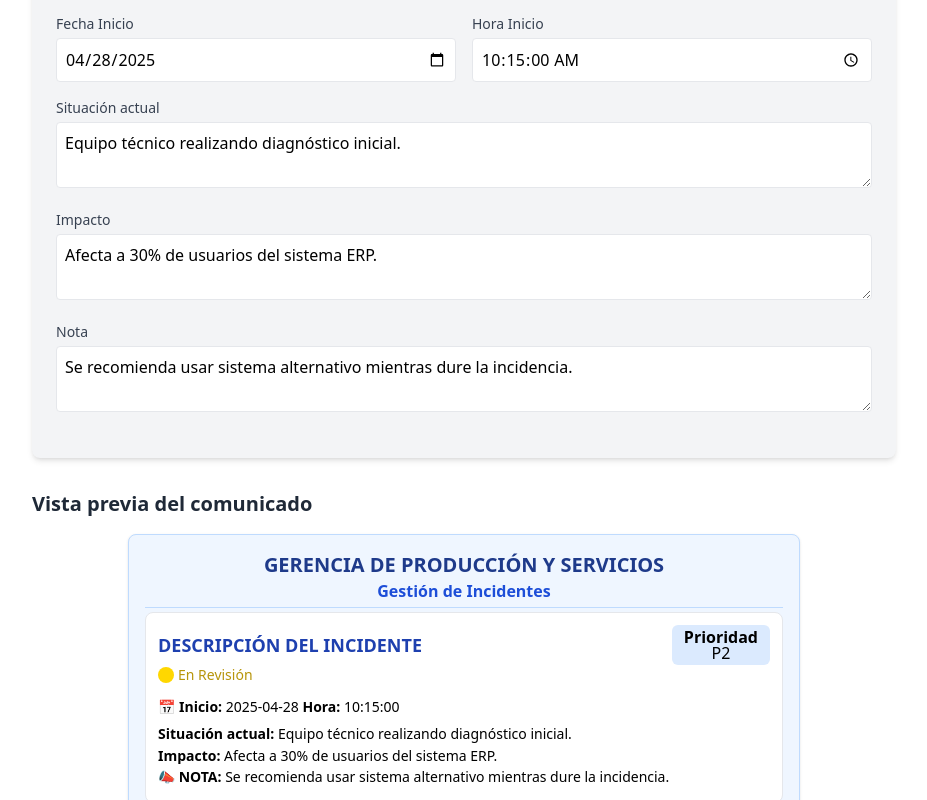
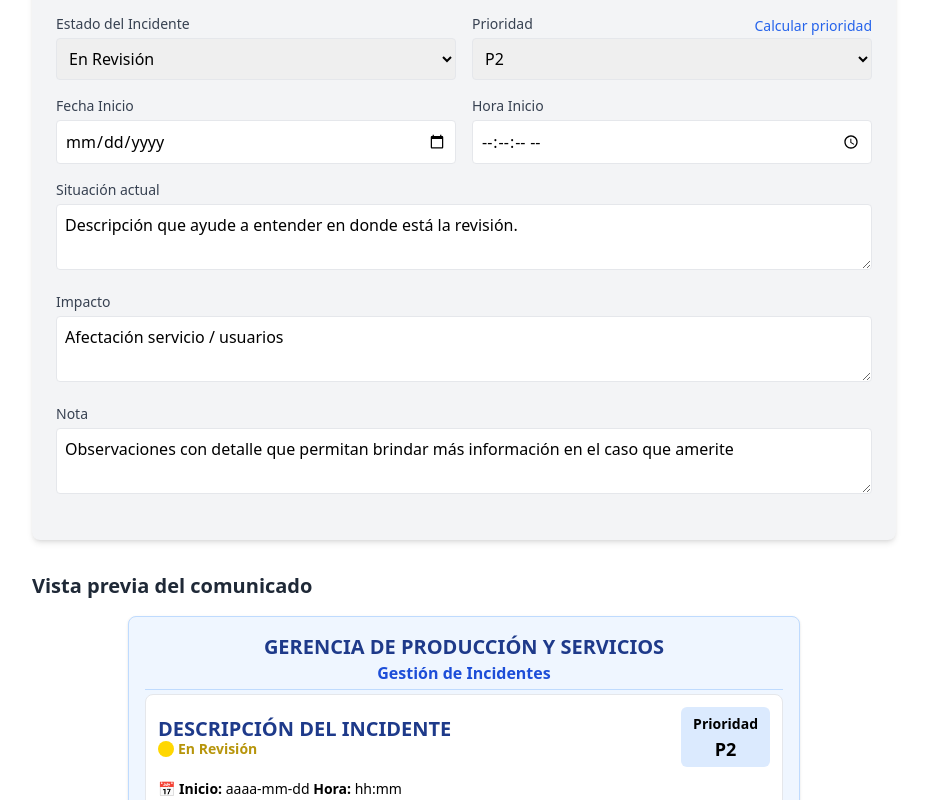
Before and after one commit to l6a6h6l/generador-comunicados-corroe, a React (Create React App) app: page / in a window 1280 px wide. Shown: the part 240-1040 px from the top of the page, without its empty margins (176-1103 px from the left). Built offline with nearby package versions, Linux system fonts and the light colour scheme; the HTML template or start-up script is replaced by a standard one.

Commit message:
Update FormularioIncidente.jsx

```diff
--- a/src/components/FormularioIncidente.jsx
+++ b/src/components/FormularioIncidente.jsx
@@ -2,26 +2,76 @@ import React, { useState } from 'react';
 
 const FormularioIncidente = () => {
   // Estados para el formulario principal
+  const [descripcionIncidente, setDescripcionIncidente] = useState('DESCRIPCIÓN DEL INCIDENTE');
   const [estado, setEstado] = useState('En Revisión');
   const [prioridad, setPrioridad] = useState('P2');
-  const [fechaInicio, setFechaInicio] = useState('2025-04-28');
-  const [horaInicio, setHoraInicio] = useState('10:15:00');
-  const [fechaFin, setFechaFin] = useState('2025-04-28');
-  const [horaFin, setHoraFin] = useState('12:30:00');
-  const [situacionActual, setSituacionActual] = useState('Equipo técnico realizando diagnóstico inicial.');
-  const [impacto, setImpacto] = useState('Afecta a 30% de usuarios del sistema ERP.');
-  const [nota, setNota] = useState('Se recomienda usar sistema alternativo mientras dure la incidencia.');
-  const [accionesRecuperacion, setAccionesRecuperacion] = useState('Se reinició el servidor principal y se actualizaron parámetros de configuración.');
-  const [causaRaiz, setCausaRaiz] = useState('Saturación de memoria en servidor de aplicaciones por consultas no optimizadas.');
+  const [fechaInicio, setFechaInicio] = useState('');
+  const [horaInicio, setHoraInicio] = useState('');
+  const [fechaFin, setFechaFin] = useState('');
+  const [horaFin, setHoraFin] = useState('');
+  const [situacionActual, setSituacionActual] = useState('Descripción que ayude a entender en donde está la revisión.');
+  const [impacto, setImpacto] = useState('Afectación servicio / usuarios');
+  const [nota, setNota] = useState('Observaciones con detalle que permitan brindar más información en el caso que amerite');
+  const [accionesRecuperacion, setAccionesRecuperacion] = useState('Acción que permitió la recuperación del servicio');
+  const [causaRaiz, setCausaRaiz] = useState('Descripción de la causa');
   const [mostrarTabla, setMostrarTabla] = useState(false);
   const [diagnostico, setDiagnostico] = useState('Se identificaron consultas SQL recursivas que consumían memoria excesiva del servidor de aplicaciones.');
   const [mostrarCalculadoraPrioridad, setMostrarCalculadoraPrioridad] = useState(false);
+
+  // Estados para el cálculo de prioridad
+  const [afectacion, setAfectacion] = useState(0);
+  const [impactoUsuarios, setImpactoUsuarios] = useState(1);
+  const [urgencia, setUrgencia] = useState(2);
+  const [horario, setHorario] = useState(2);
 
   // Estado para la tabla de tiempos
   const [tiempos, setTiempos] = useState([
     { inicio: '10:15:00', fin: '10:45:00', total: '0:30:00' },
     { inicio: '11:05:00', fin: '11:32:00', total: '0:27:00' },
   ]);
+
+  // Calcular el puntaje de prioridad
+  const calcularPuntajePrioridad = () => {
+    return afectacion + impactoUsuarios + urgencia + horario;
+  };
+
+  // Actualizar la prioridad basada en el puntaje
+  const actualizarPrioridad = (puntaje) => {
+    if (puntaje >= 12) {
+      setPrioridad('P1');
+    } else if (puntaje >= 10 && puntaje <= 11) {
+      setPrioridad('P2');
+    } else if (puntaje >= 5 && puntaje <= 9) {
+      setPrioridad('P3');
+    } else {
+      setPrioridad('P4');
+    }
+  };
+
+  // Manejar cambios en el cálculo de prioridad
+  const handleAfectacionChange = (value) => {
+    setAfectacion(value);
+    const newPuntaje = value + impactoUsuarios + urgencia + horario;
+    actualizarPrioridad(newPuntaje);
+  };
+
+  const handleImpactoChange = (value) => {
+    setImpactoUsuarios(value);
+    const newPuntaje = afectacion + value + urgencia + horario;
+    actualizarPrioridad(newPuntaje);
+  };
+
+  const handleUrgenciaChange = (value) => {
+    setUrgencia(value);
+    const newPuntaje = afectacion + impactoUsuarios + value + horario;
+    actualizarPrioridad(newPuntaje);
+  };
+
+  const handleHorarioChange = (value) => {
+    setHorario(value);
+    const newPuntaje = afectacion + impactoUsuarios + urgencia + value;
+    actualizarPrioridad(newPuntaje);
+  };
 
   // Función para añadir una nueva fila a la tabla de tiempos
   const agregarTiempo = () => setTiempos([...tiempos, { inicio: '', fin: '', total: '' }]);
@@ -90,6 +140,18 @@ const FormularioIncidente = () => {
       <div className="mb-8">
         <h2 className="text-xl font-bold mb-4 text-gray-800">Formulario de Gestión de Incidentes</h2>
         <div className="bg-gray-100 p-6 rounded-lg shadow-md">
+          {/* Descripción del incidente - nuevo campo */}
+          <div className="mb-4">
+            <label className="block text-sm font-medium mb-1 text-gray-700">Descripción del Incidente</label>
+            <input
+              type="text"
+              className="w-full p-2 border rounded"
+              value={descripcionIncidente}
+              onChange={(e) => setDescripcionIncidente(e.target.value)}
+              placeholder="DESCRIPCIÓN DEL INCIDENTE"
+            />
+          </div>
+
           {/* Estado y Prioridad */}
           <div className="grid grid-cols-1 md:grid-cols-2 gap-4 mb-4">
             <div>
@@ -131,17 +193,17 @@ const FormularioIncidente = () => {
           {mostrarCalculadoraPrioridad && (
             <div className="border border-blue-200 bg-blue-50 rounded-lg p-4 mb-4">
               <h3 className="text-lg font-bold mb-2 text-blue-800 text-center">Calculadora de Prioridad</h3>
-              <p className="text-center mb-2">Puntaje actual: <span className="font-bold">6</span> - Prioridad: <span className="font-bold text-red-600">{prioridad}</span></p>
+              <p className="text-center mb-2">Puntaje actual: <span className="font-bold">{calcularPuntajePrioridad()}</span> - Prioridad: <span className="font-bold text-red-600">{prioridad}</span></p>
 
               <div className="grid grid-cols-1 md:grid-cols-4 gap-4 mb-4">
                 {/* Afectación */}
                 <div className="border-r border-blue-200 p-2 rounded-lg bg-blue-100">
                   <h4 className="font-semibold text-blue-700 mb-2 text-center">Afectación</h4>
                   {[
-                    {id: 'afectacionTotal', label: 'Indisponibilidad Total (3)'},
-                    {id: 'afectacionParcial', label: 'Indisponibilidad Parcial (2)'},
-                    {id: 'delayIncidente', label: 'Delay (1)'},
-                    {id: 'afectacionNinguna', label: 'Ninguna (0)', defaultChecked: true}
+                    {id: 'afectacionTotal', label: 'Indisponibilidad Total (3)', value: 3},
+                    {id: 'afectacionParcial', label: 'Indisponibilidad Parcial (2)', value: 2},
+                    {id: 'delayIncidente', label: 'Delay (1)', value: 1},
+                    {id: 'afectacionNinguna', label: 'Ninguna (0)', value: 0, defaultChecked: true}
                   ].map(item => (
                     <div key={item.id} className="flex items-center mb-2">
                       <input
@@ -149,7 +211,8 @@ const FormularioIncidente = () => {
                         id={item.id}
                         name="afectacion"
                         className="mr-2"
-                        defaultChecked={item.defaultChecked}
+                        checked={afectacion === item.value}
+                        onChange={() => handleAfectacionChange(item.value)}
                       />
                       <label htmlFor={item.id} className="text-sm">{item.label}</label>
                     </div>
@@ -160,9 +223,9 @@ const FormularioIncidente = () => {
                 <div className="border-r border-blue-200 p-2 rounded-lg bg-blue-100">
                   <h4 className="font-semibold text-blue-700 mb-2 text-center">Impacto</h4>
                   {[
-                    {id: 'impactoMasivo', label: 'Masivo (3)'},
-                    {id: 'impactoMultiple', label: 'Múltiple (2)'},
-                    {id: 'impactoPuntual', label: 'Puntual (1)', defaultChecked: true}
+                    {id: 'impactoMasivo', label: 'Masivo (3)', value: 3},
+                    {id: 'impactoMultiple', label: 'Múltiple (2)', value: 2},
+                    {id: 'impactoPuntual', label: 'Puntual (1)', value: 1, defaultChecked: true}
                   ].map(item => (
                     <div key={item.id} className="flex items-center mb-2">
                       <input
@@ -170,7 +233,8 @@ const FormularioIncidente = () => {
                         id={item.id}
                         name="impactoUsuarios"
                         className="mr-2"
-                        defaultChecked={item.defaultChecked}
+                        checked={impactoUsuarios === item.value}
+                        onChange={() => handleImpactoChange(item.value)}
                       />
                       <label htmlFor={item.id} className="text-sm">{item.label}</label>
                     </div>
@@ -181,10 +245,10 @@ const FormularioIncidente = () => {
                 <div className="border-r border-blue-200 p-2 rounded-lg bg-blue-100">
                   <h4 className="font-semibold text-blue-700 mb-2 text-center">Urgencia</h4>
                   {[
-                    {id: 'criticaUrgencia', label: 'Crítica (4)'},
-                    {id: 'altaUrgencia', label: 'Alta (3)'},
-                    {id: 'mediaUrgencia', label: 'Media (2)', defaultChecked: true},
-                    {id: 'bajaUrgencia', label: 'Baja (1)'}
+                    {id: 'criticaUrgencia', label: 'Crítica (4)', value: 4},
+                    {id: 'altaUrgencia', label: 'Alta (3)', value: 3},
+                    {id: 'mediaUrgencia', label: 'Media (2)', value: 2, defaultChecked: true},
+                    {id: 'bajaUrgencia', label: 'Baja (1)', value: 1}
                   ].map(item => (
                     <div key={item.id} className="flex items-center mb-2">
                       <input
@@ -192,7 +256,8 @@ const FormularioIncidente = () => {
                         id={item.id}
                         name="urgencia"
                         className="mr-2"
-                        defaultChecked={item.defaultChecked}
+                        checked={urgencia === item.value}
+                        onChange={() => handleUrgenciaChange(item.value)}
                       />
                       <label htmlFor={item.id} className="text-sm">{item.label}</label>
                     </div>
@@ -203,8 +268,8 @@ const FormularioIncidente = () => {
                 <div className="p-2 rounded-lg bg-blue-100">
                   <h4 className="font-semibold text-blue-700 mb-2 text-center">Horario</h4>
                   {[
-                    {id: 'horarioAlta', label: 'Alta Carga TX 08h00-23h00 (2)', defaultChecked: true},
-                    {id: 'horarioBaja', label: 'Baja Carga TX 23h00-08h00 (1)'}
+                    {id: 'horarioAlta', label: 'Alta Carga TX 08h00-23h00 (2)', value: 2, defaultChecked: true},
+                    {id: 'horarioBaja', label: 'Baja Carga TX 23h00-08h00 (1)', value: 1}
                   ].map(item => (
                     <div key={item.id} className="flex items-center mb-2">
                       <input
@@ -212,7 +277,8 @@ const FormularioIncidente = () => {
                         id={item.id}
                         name="horario"
                         className="mr-2"
-                        defaultChecked={item.defaultChecked}
+                        checked={horario === item.value}
+                        onChange={() => handleHorarioChange(item.value)}
                       />
                       <label htmlFor={item.id} className="text-xs">{item.label}</label>
                     </div>
@@ -249,6 +315,7 @@ const FormularioIncidente = () => {
                 className="w-full p-2 border rounded"
                 value={fechaInicio}
                 onChange={(e) => setFechaInicio(e.target.value)}
+                placeholder="aaaa-mm-dd"
               />
             </div>
             <div>
@@ -259,6 +326,7 @@ const FormularioIncidente = () => {
                 value={horaInicio}
                 onChange={(e) => setHoraInicio(e.target.value)}
                 step="1"
+                placeholder="hh:mm:ss"
               />
             </div>
           </div>
@@ -274,6 +342,7 @@ const FormularioIncidente = () => {
                     className="w-full p-2 border rounded"
                     value={fechaFin}
                     onChange={(e) => setFechaFin(e.target.value)}
+                    placeholder="aaaa-mm-dd"
                   />
                 </div>
                 <div>
@@ -284,6 +353,7 @@ const FormularioIncidente = () => {
                     value={horaFin}
                     onChange={(e) => setHoraFin(e.target.value)}
                     step="1"
+                    placeholder="hh:mm:ss"
                   />
                 </div>
               </div>
@@ -431,23 +501,17 @@ const FormularioIncidente = () => {
 
           <div className="bg-white p-3 rounded-lg border border-gray-200 mb-4">
             <div className="mb-3">
-              <div className="mb-0 pb-0 leading-none">
+              <div>
                 <div className="flex justify-between items-center">
-                  <div className="font-bold text-blue-800 text-lg">DESCRIPCIÓN DEL INCIDENTE</div>
-                  <div className="bg-blue-100 px-3 py-1 rounded-md text-center">
-                    <span className="font-bold">Prioridad</span><br/>
-                    <span className="text-center">{prioridad}</span>
-                  </div>
-                </div>
-              </div>
-
-              <div className="flex items-center mt-0 pt-0">
+                  <div>
+                    <div className="font-bold text-blue-900 text-xl uppercase">{descripcionIncidente}</div>
+                    <div className="flex items-center -mt-1">
                       <div
                         className="w-4 h-4 rounded-full mr-1"
                         style={{ backgroundColor: getColorEstado() }}
                       ></div>
                       <span
-                  className="font-medium text-sm"
+                        className="font-bold text-sm"
                         style={{
                           color: estado === 'En Revisión' ? '#B7950B' :
                                 estado === 'Avance' ? '#E74C3C' : '#2ECC71'
@@ -455,23 +519,30 @@ const FormularioIncidente = () => {
                       >{estado}</span>
                     </div>
                   </div>
+                  <div className="bg-blue-100 px-3 py-1 rounded-md text-center">
+                    <span className="font-bold text-sm">Prioridad</span><br/>
+                    <span className="text-center font-bold text-lg">{prioridad}</span>
+                  </div>
+                </div>
+              </div>
+            </div>
 
             {!mostrarTabla && (
-              <div className="mb-2">
-                <div className="flex items-center text-sm">
-                  <span className="text-blue-500">📅</span>
-                  <span className="ml-1"><strong>Inicio:</strong> {fechaInicio || 'aaaa-mm-dd'} <strong>Hora:</strong> {horaInicio || 'hh:mm'}</span>
+              <div className="mb-4">
+                <div className="flex items-center text-sm mb-0">
+                  <span className="mr-1">📅</span>
+                  <span className="font-medium"><strong>Inicio:</strong> {fechaInicio || 'aaaa-mm-dd'} <strong>Hora:</strong> {horaInicio || 'hh:mm'}</span>
                 </div>
 
                 {estado === 'Recuperado' && (
                   <>
-                    <div className="flex items-center text-sm">
-                      <span className="text-blue-500">📅</span>
-                      <span className="ml-1"><strong>Fin:</strong> {fechaFin || 'aaaa-mm-dd'} <strong>Hora:</strong> {horaFin || 'hh:mm'}</span>
+                    <div className="flex items-center text-sm mb-0">
+                      <span className="mr-1">📅</span>
+                      <span className="font-medium"><strong>Fin:</strong> {fechaFin || 'aaaa-mm-dd'} <strong>Hora:</strong> {horaFin || 'hh:mm'}</span>
                     </div>
                     <div className="flex items-center text-sm">
-                      <span className="text-yellow-500">⏳</span>
-                      <span className="ml-1"><strong>Duración:</strong> {calcularDuracion()}</span>
+                      <span className="mr-1">⏳</span>
+                      <span className="font-medium"><strong>Duración:</strong> {calcularDuracion()}</span>
                     </div>
                   </>
                 )}
@@ -508,30 +579,30 @@ const FormularioIncidente = () => {
             )}
 
             {/* Campos adicionales en el comunicado */}
-            {estado === 'Recuperado' && (
+            {estado === 'Recuperado' && !mostrarTabla && (
               <>
-                <div className="mb-1 text-sm leading-tight">
+                <div className="mb-2 text-sm leading-tight font-medium">
                   <strong>Acciones de recuperación:</strong> {accionesRecuperacion || 'Acción que permitió la recuperación del servicio'}
                 </div>
-                <div className="mb-1 text-sm leading-tight">
+                <div className="mb-2 text-sm leading-tight font-medium">
                   <strong>Causa raíz:</strong> {causaRaiz || 'Descripción de la causa'}
                 </div>
               </>
             )}
 
             {(estado === 'En Revisión' || estado === 'Avance') && (
-              <div className="mb-1 text-sm leading-tight">
+              <div className="mb-2 text-sm leading-tight font-medium">
                 <strong>Situación actual:</strong> {situacionActual || 'Descripción que ayude a entender en donde está la revisión.'}
               </div>
             )}
 
-            <div className="mb-1 text-sm leading-tight">
+            <div className="mb-4 text-sm leading-tight font-medium">
               <strong>Impacto:</strong> {impacto || 'Afectación servicio / usuarios'}
             </div>
 
             {nota && (
-              <div className="mb-1 text-sm leading-tight">
-                <span className="text-orange-500">📣</span> <strong>NOTA:</strong> {nota}
+              <div className="text-sm leading-tight font-medium">
+                <span className="mr-1">📣</span> <strong>NOTA:</strong> {nota}
               </div>
             )}
           </div>
```
Lines whose indentation alone changed are shown as unchanged.
